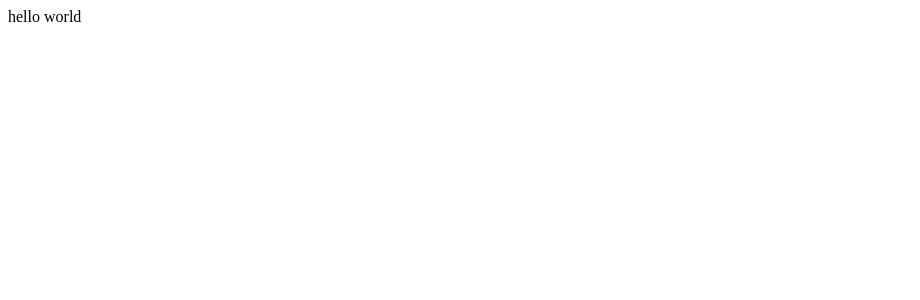
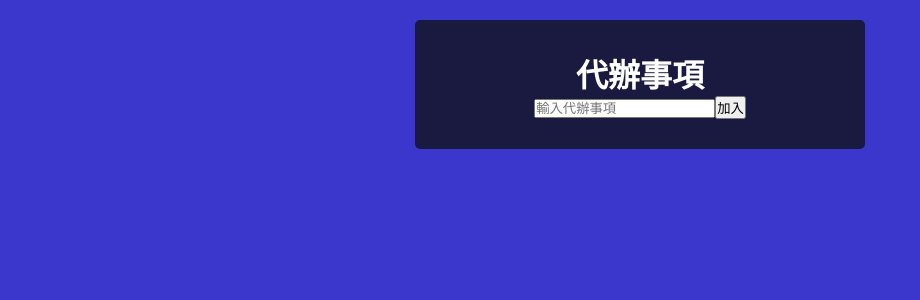
Before and after one commit to KuoLinTang/React_Simple_ToDo, a React (Vite) app: page / in a window 1280 px wide. Shown: the top 300 px of the page, without its empty margins (0-920 px from the left). Built offline with nearby package versions, Linux system fonts and the light colour scheme.

Commit message:
Added background color and todo wrapper, set up text font, and align

```diff
--- /dev/null
+++ b/src/App.css
@@ -0,0 +1,31 @@
+/* 調整每一個元素預設的CSS屬性 (*代表所有元素) */
+* {
+    padding: 0;
+    margin: 0;
+    box-sizing: border-box;
+}
+
+body {
+    /* Entire page background */
+    background-color: #3b36cc;
+    /* Text color */
+    color: white;
+    /* 讓body內容跑到中間位置 */
+    display: flex;
+    flex-direction: row;
+    /* 由於flex box的預設方向為水平，因此不寫flex-direction: row也不影響 */
+    justify-content: center;
+    /* 指定字體 */
+    font-family: sans-serif;
+}
+
+.wrapper {
+    width: 450px;
+    padding: 30px;
+    background-color: #1a1a40;
+    border-radius: 5px;
+    /* 讓wrapper往下移動20px */
+    margin-top: 20px;
+    /* 讓內部文字置中對齊 */
+    text-align: center;
+}
--- a/src/App.jsx
+++ b/src/App.jsx
@@ -1,6 +1,9 @@
+import './App.css'
+import TodoWrapper from './components/ToDoWrapper'
+
 function App() {
   return (
-    <>hello world</>
+    <><TodoWrapper /></>
   )
 }
 
--- /dev/null
+++ b/src/components/CreateForm.jsx
@@ -0,0 +1,10 @@
+function CreateForm() {
+  return (
+    <form>
+      <input type="text" placeholder="輸入代辦事項" />
+      <button type="submit">加入</button>
+    </form>
+  );
+}
+
+export default CreateForm
--- /dev/null
+++ b/src/components/TodoWrapper.jsx
@@ -0,0 +1,12 @@
+import CreateForm from "./CreateForm";
+
+function TodoWrapper() {
+  return (
+    <div className="wrapper">
+      <h1>代辦事項</h1>
+      <CreateForm />
+    </div>
+  );
+}
+
+export default TodoWrapper;
```
